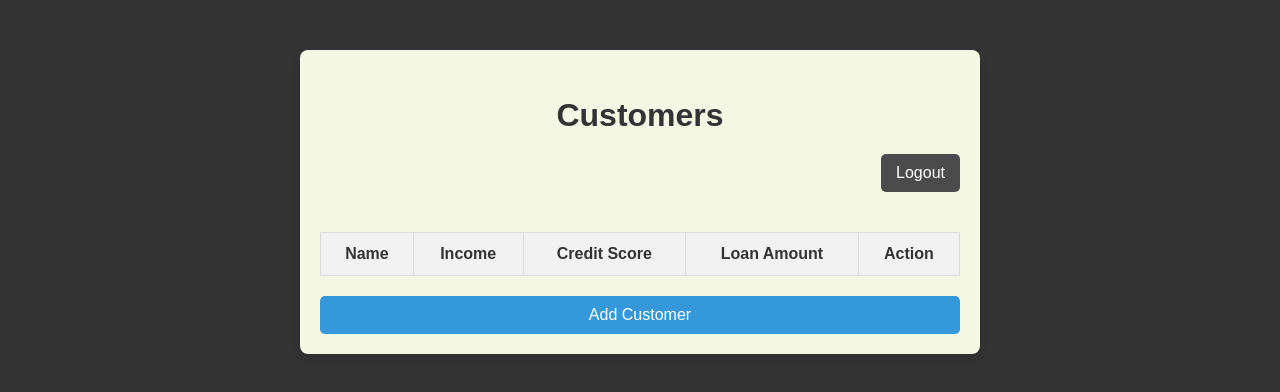
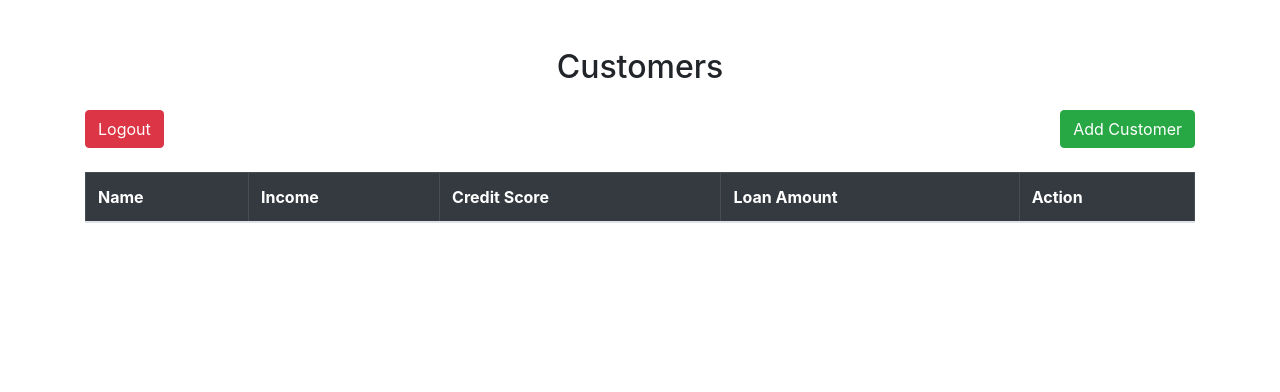
Before and after one commit to anish102/loan-eligibility-predictor, a plain HTML site: page app/static/customers.html in a window 1280 px wide. Drawn offline with nearby package versions, Linux system fonts and the light colour scheme; no server answers; sample sign-in values are in the browser's storage.

Commit message:
Use bootstrap

```diff
--- a/app/static/customers.html
+++ b/app/static/customers.html
@@ -4,14 +4,30 @@
     <meta charset="UTF-8" />
     <meta name="viewport" content="width=device-width, initial-scale=1.0" />
     <title>Customer List</title>
-    <link rel="stylesheet" href="/static/css/style.css" />
+    <link
+      href="https://stackpath.bootstrapcdn.com/bootstrap/4.5.2/css/bootstrap.min.css"
+      rel="stylesheet"
+    />
   </head>
   <body>
-    <div class="container">
-      <h2 class="title">Customers</h2>
-      <button class="btn btn-logout" onclick="logout()">Logout</button>
-      <table id="customers-table" class="table">
-        <thead>
+    <div class="container mt-5">
+      <h2 class="text-center mb-4">Customers</h2>
+      <div class="d-flex justify-content-between mb-4">
+        <button class="btn btn-danger" onclick="logout()">Logout</button>
+
+        <button
+          class="btn btn-success"
+          onclick="window.location.href='/static/add_customer.html'"
+        >
+          Add Customer
+        </button>
+      </div>
+
+      <table
+        id="customers-table"
+        class="table table-striped table-bordered table-hover"
+      >
+        <thead class="table-dark">
           <tr>
             <th>Name</th>
             <th>Income</th>
@@ -22,12 +38,6 @@
         </thead>
         <tbody id="customers-list"></tbody>
       </table>
-      <button
-        class="btn btn-primary"
-        onclick="window.location.href='/static/add_customer.html'"
-      >
-        Add Customer
-      </button>
     </div>
     <script src="/static/js/customers.js"></script>
     <script>
```
